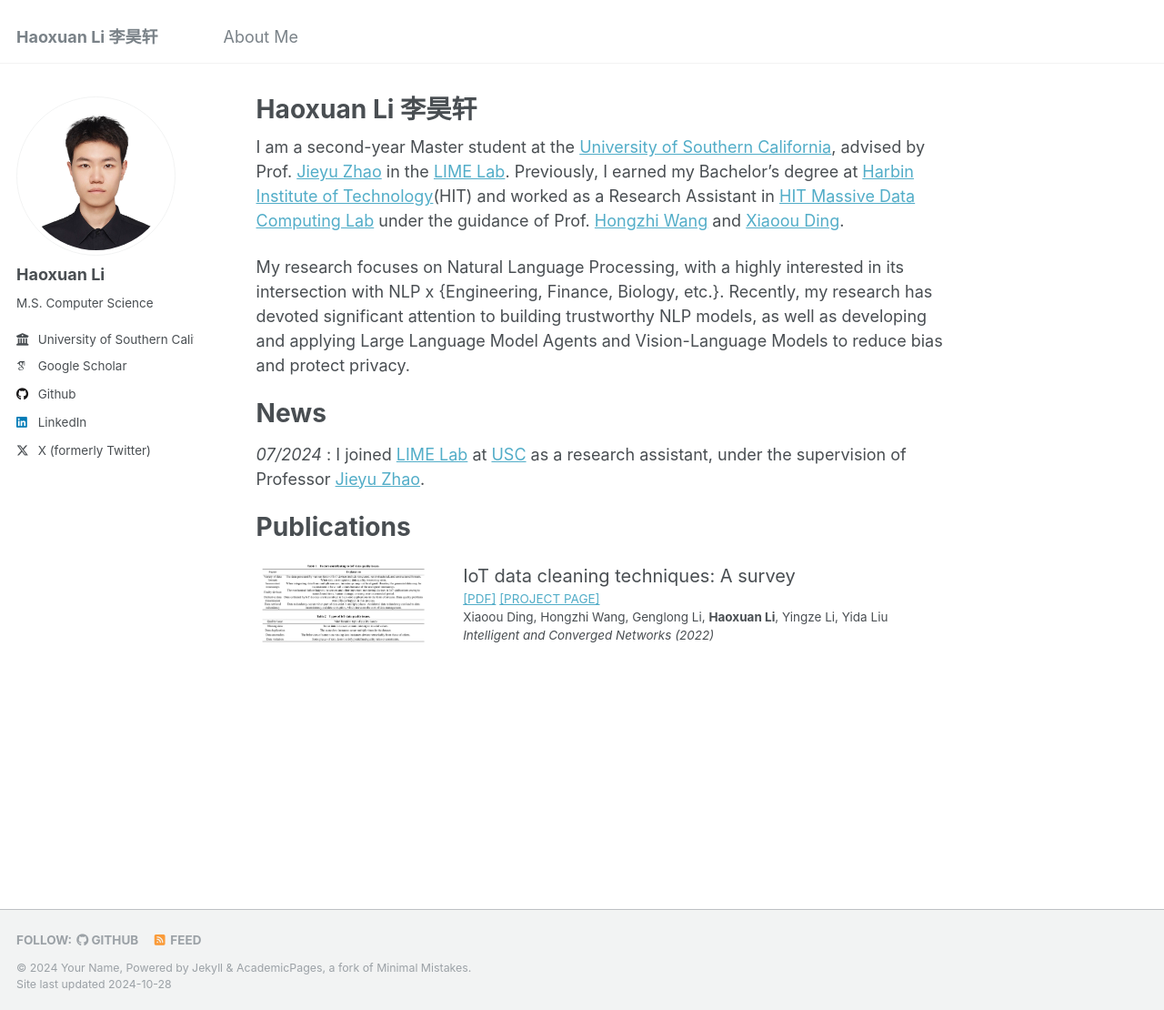
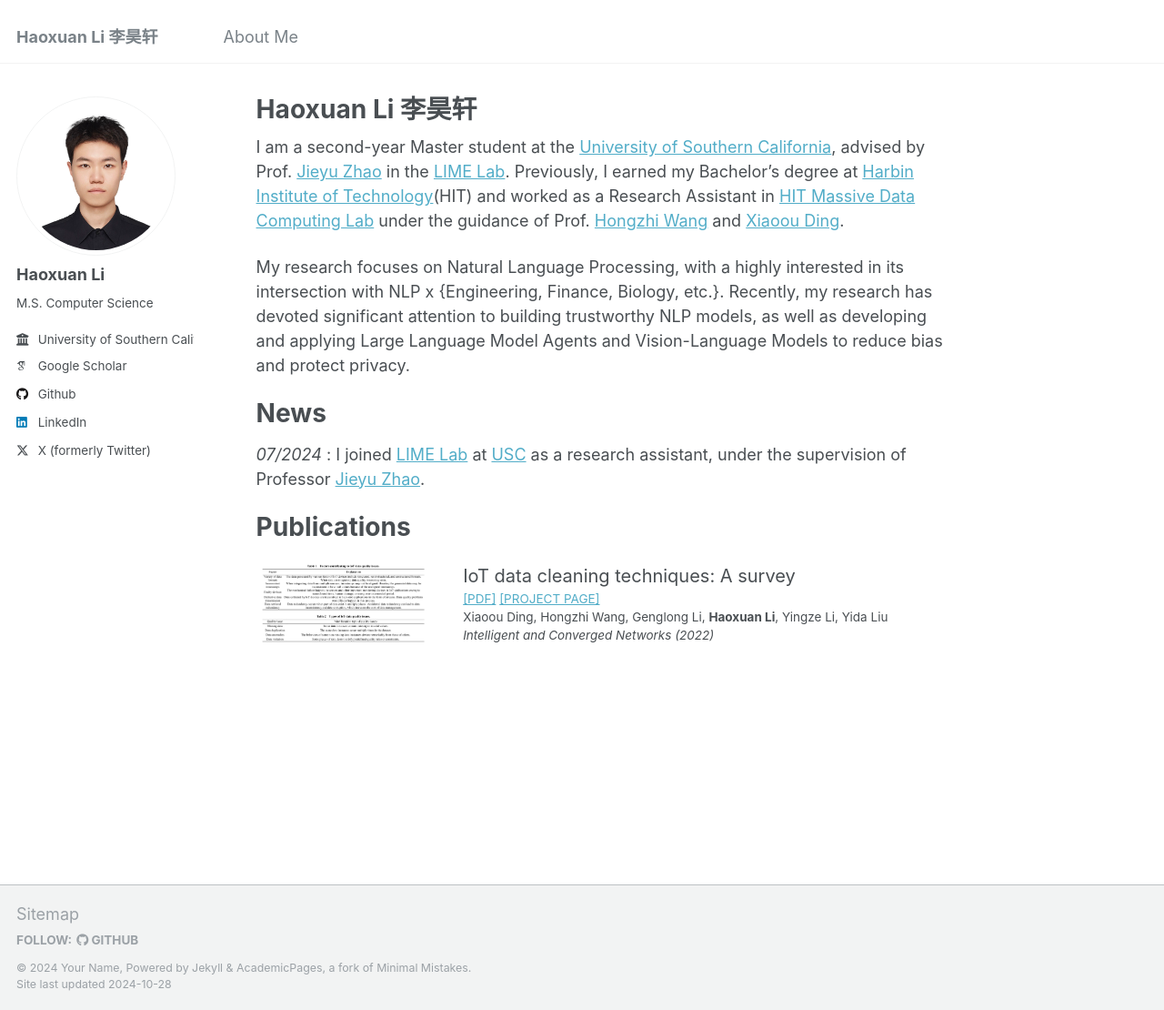
Before and after one commit to HauxLee/hauxlee.github.io, a Jekyll site: the page built from _pages/about.md, in a window 1280 px wide and 1110 px high. Shown: the whole window at 91% size. Built offline with Jekyll 4.4.1, drawn with Linux system fonts in a browser that asks for light colours; some web fonts are replaced.

Commit message:
Update on 10/28/2024_3

```diff
--- a/_config.yml
+++ b/_config.yml
@@ -117,7 +117,7 @@
       options:
         format           : "iso8601" # "iso8601" (default), "timestamp-seconds", "timestamp-milliseconds"
 atom_feed:
-  hide                   : false     # change to true to hide the RSS feed in the footer
+  hide                   : true     # change to true to hide the RSS feed in the footer
   path                   : # blank (default) uses feed.xml
 
 
--- a/_includes/footer/custom.html
+++ b/_includes/footer/custom.html
@@ -1,3 +1,3 @@
 <!-- start custom footer snippets -->
-<!-- <a href="/sitemap/">Sitemap</a> -->
+<a href="/sitemap/">Sitemap</a>
 <!-- end custom footer snippets -->
```
